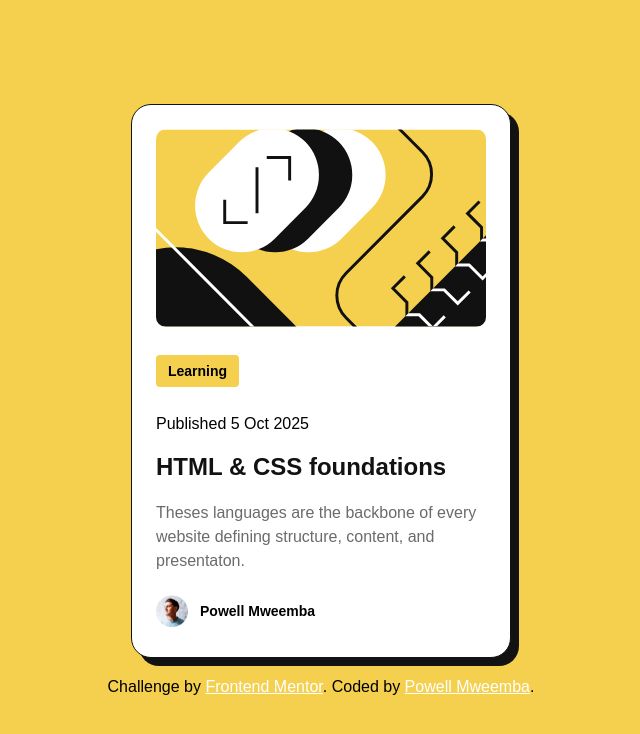
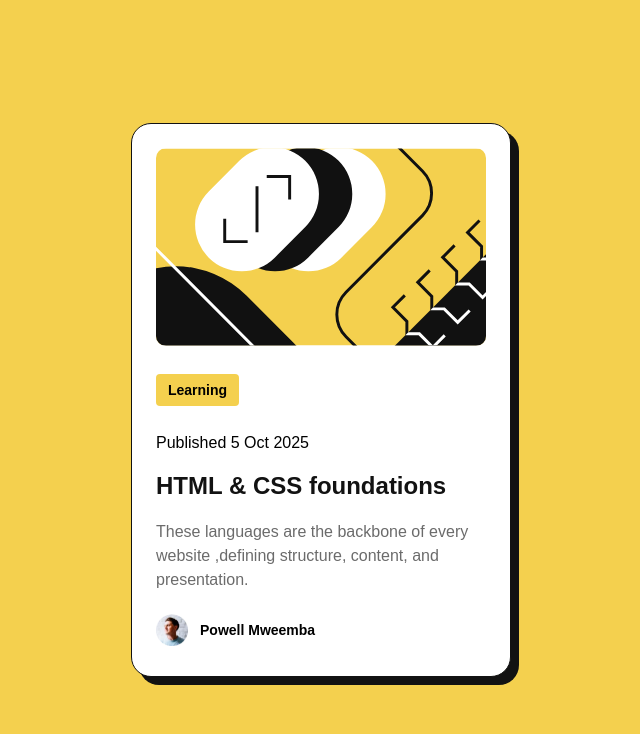
Before and after one commit to POWELL-MWEEMBA/Responsive-blog-card, a plain HTML site: page index.html in a window 1280 px wide. Shown: the whole page, without its empty margins (319-959 px from the left). Drawn offline with Linux system fonts and the light colour scheme; a web font is replaced by a local one.

Commit message:
Update index.html

```diff
--- a/index.html
+++ b/index.html
@@ -30,8 +30,8 @@
             <div class="title">
               <h2>HTML & CSS foundations</h2>
               <p>
-                Theses languages are the backbone of every website defining
-                structure, content, and presentaton.
+                These languages are the backbone of every website ,defining
+                structure, content, and presentation.
               </p>
             </div>
           </div>
@@ -41,6 +41,7 @@
           </footer>
         </div>
       </div>
+      <!--
       <div class="attribution">
         Challenge by
         <a href="https://www.frontendmentor.io?ref=challenge" target="_blank"
@@ -49,6 +50,7 @@
         <a href="https://www.linkedin.com/in/powell-mweemba-991ab1260/">
           Powell Mweemba</a
         >.
+      -->
       </div>
     </div>
   </body>
```
